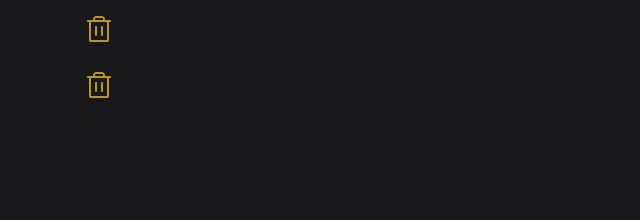
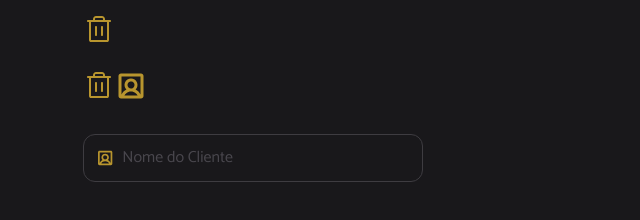
Before and after one commit to MateusLima96/hairday, a React (Vite) app: page / in a window 1280 px wide. Shown: the part 262-482 px from the top of the page, without its empty margins (313-953 px from the left). Built offline with nearby package versions, Linux system fonts and the light colour scheme.

Commit message:
feat: add input text component

```diff
--- a/src/App.tsx
+++ b/src/App.tsx
@@ -3,7 +3,9 @@ import Container from "./components/container"
 import Text from "./components/text"
 import TrashIcon from "./assets/icons/trash.svg?react"
 import Icon from "./components/icon"
+import UserSquare from "./assets/icons/usersquare.svg?react"
 import ButtonIcon from "./components/button-icon"
+import InputText from "./components/input-text"
 
 export default function App() {
 
@@ -29,6 +31,13 @@ export default function App() {
 
         <div className="mt-6">
             <ButtonIcon icon={TrashIcon} />
+            <ButtonIcon icon={UserSquare} />
+        </div>
+
+        <div className="mt-6">
+            <InputText
+                icon={UserSquare}
+                placeholder="Nome do Cliente"/>
         </div>
     </Container>
   )
--- /dev/null
+++ b/src/components/input-text.tsx
@@ -0,0 +1,79 @@
+import React from "react";
+
+import { cva, cx, type VariantProps } from "class-variance-authority";
+import { textVariants } from "./text";
+import Icon from "./icon";
+
+export const inputTextVariants = cva(`
+    transition-
+    border rounded-xl border-gray-500
+    focus-within:border-yellow-dark
+    flex items-center
+    justify-center gap-2
+    outline-none
+    `, {
+    variants: {
+        size: {
+            md: "py-3 px-3 w-full max-w-85 h-12"
+        },
+        disabled: {
+            true: "pointer-events-none"
+        }
+    },
+    defaultVariants: {
+        size: "md",
+        disabled: false
+    }
+})
+
+export const textInputIconVariants = cva("", {
+    variants: {
+        variant: {
+            primary: "fill-yellow"
+        },
+        size: {
+            md: "w-5 h-5"
+        }
+    },
+    defaultVariants: {
+        variant: "primary",
+        size: "md"
+    }
+})
+
+interface InputTextProps extends VariantProps<typeof inputTextVariants>,
+    Omit<React.ComponentProps<"input">, "size" | "disabled"> {
+        icon?: React.ComponentProps<typeof Icon>["svg"]
+    }
+
+export default function inputText({
+    size,
+    disabled,
+    className,
+    icon: IconComponent,
+    ...props
+}: InputTextProps) {
+    return (
+        <div
+            className={cx(
+                inputTextVariants({ size, disabled }),
+                className
+            )}
+        >
+            {IconComponent && (
+                <Icon
+                    svg={IconComponent}
+                    className={textInputIconVariants()}
+                />
+            )}
+
+            <input
+                className={cx(
+                    textVariants(),
+                    "w-full outline-none bg-transparent"
+                )}
+                {...props}
+            />
+        </div>
+    );
+}
```
Also changed, not shown: src/assets/icons/usersquare.svg.
